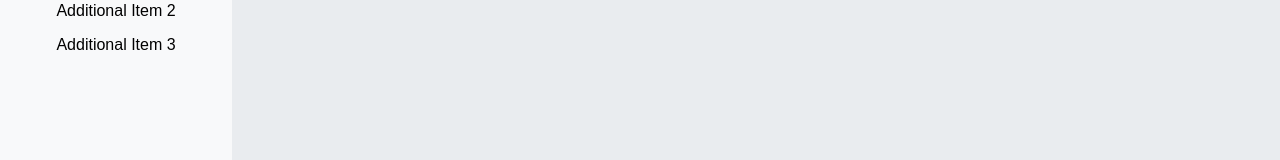
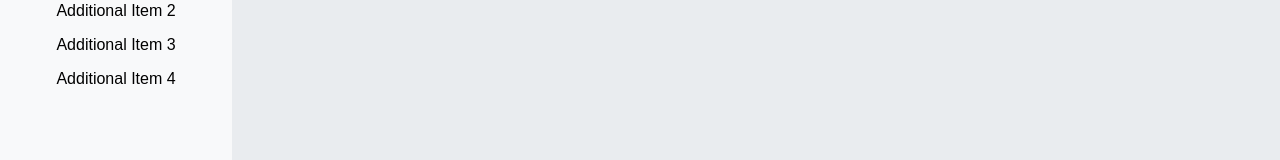
Before and after one commit to jritu96111/react-cicd-jenkins-testing, a React (Create React App) app: page / in a window 1280 px wide. Shown: the part 250-410 px from the top of the page. Built offline with nearby package versions, Linux system fonts and the light colour scheme.

Commit message:
removed polling new

```diff
--- a/src/components/Dashboard.js
+++ b/src/components/Dashboard.js
@@ -27,6 +27,7 @@ function Sidebar() {
         <li>Additional Item 1</li>
         <li>Additional Item 2</li>
         <li>Additional Item 3</li>
+        <li>Additional Item 4</li>
       </ul>
     </aside>
   );
```
